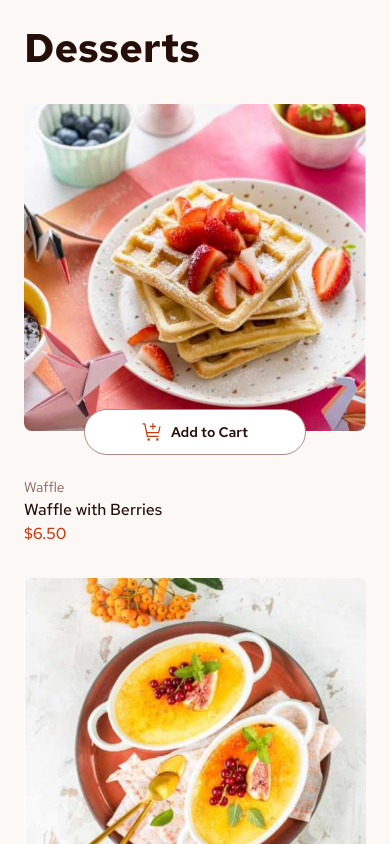
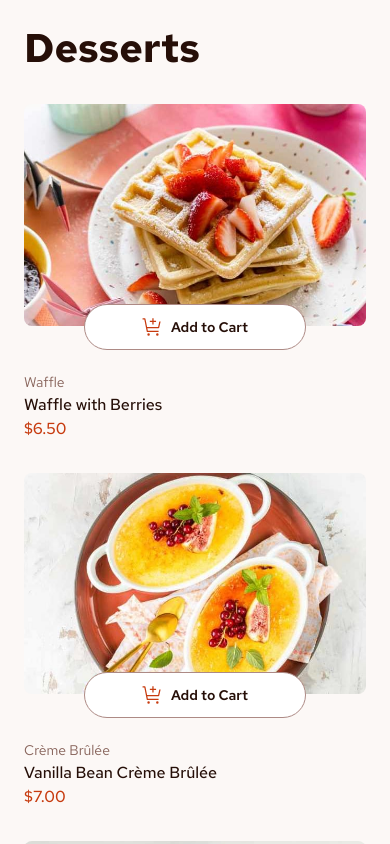
Before and after one commit to michellecordovi/ShopDessertsPage, a React (Vite) app: page / in a window 390 px wide. Shown: the top 844 px of the page. Built offline with nearby package versions, Linux system fonts and the light colour scheme.

Commit message:
adjust source of dessert grid image to be based on viewport width so that it adjust with desktop and mobile screens

```diff
--- a/src/App.css
+++ b/src/App.css
@@ -7,7 +7,7 @@
 
 @media only screen and (max-width: 740px){
   #desserts-grid{
-    grid-template-columns: 2fr 2fr;
+    grid-template-columns: 1fr 1fr;
   }
 }
 
--- a/src/components/DessertGrid.jsx
+++ b/src/components/DessertGrid.jsx
@@ -6,13 +6,13 @@ function DessertGrid({desserts, cartItems, setCartItems}) {
         <main>
             <h1>Desserts</h1>
 
-            <section id="desserts-grid">
-                {desserts.map((dessert, index) => {
-                    return <DessertCard key={index} index = {index} src={dessert.image.desktop} name={dessert.name} category={dessert.category} price={dessert.price} desserts={desserts} cartItems={cartItems} setCartItems={setCartItems} />
+      <section id="desserts-grid">
+        {desserts.map((dessert, index) => {
+                    return <DessertCard key={index} index = {index} src={window.innerWidth > 1000 ? dessert.image.desktop : dessert.image.mobile} name={dessert.name} category={dessert.category} price={dessert.price} desserts={desserts} cartItems={cartItems} setCartItems={setCartItems} />
                 })}
             </section>
         </main>
-    )
+  );
 }
 
 export default DessertGrid;
```
